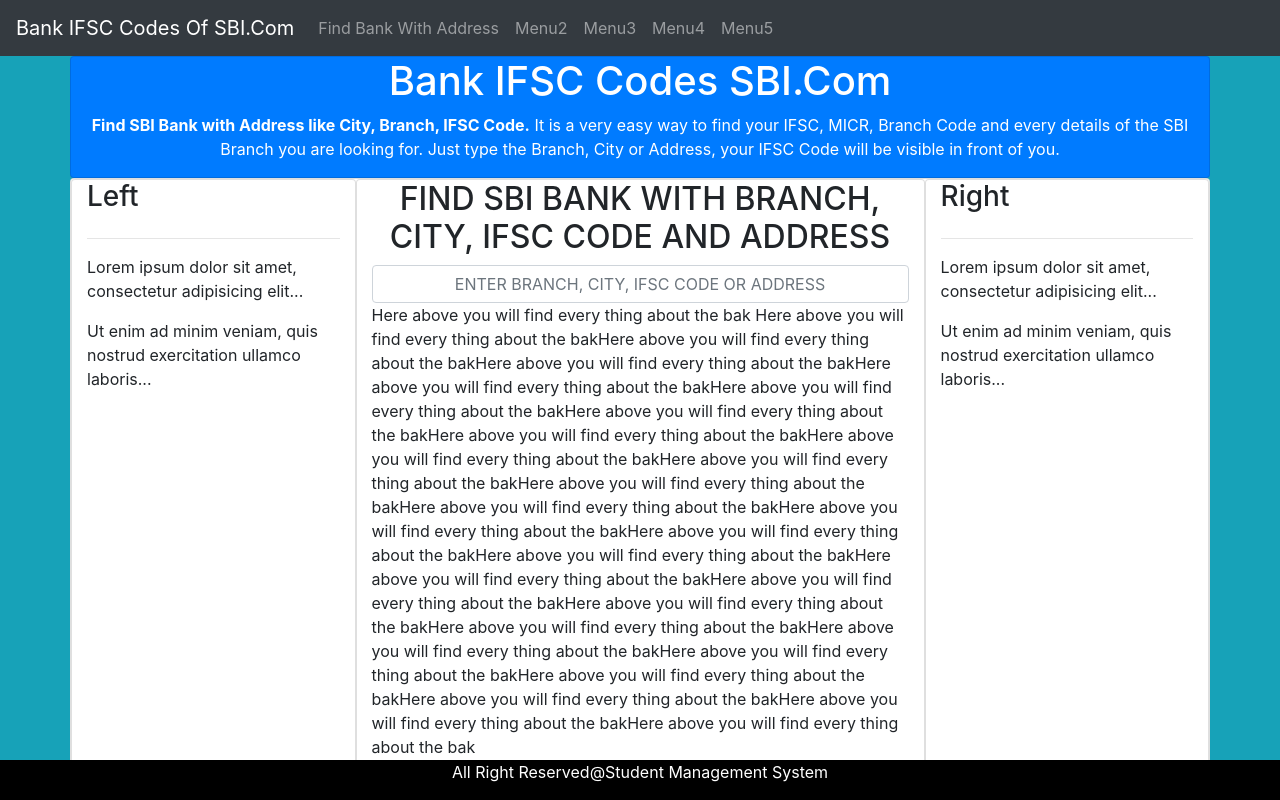
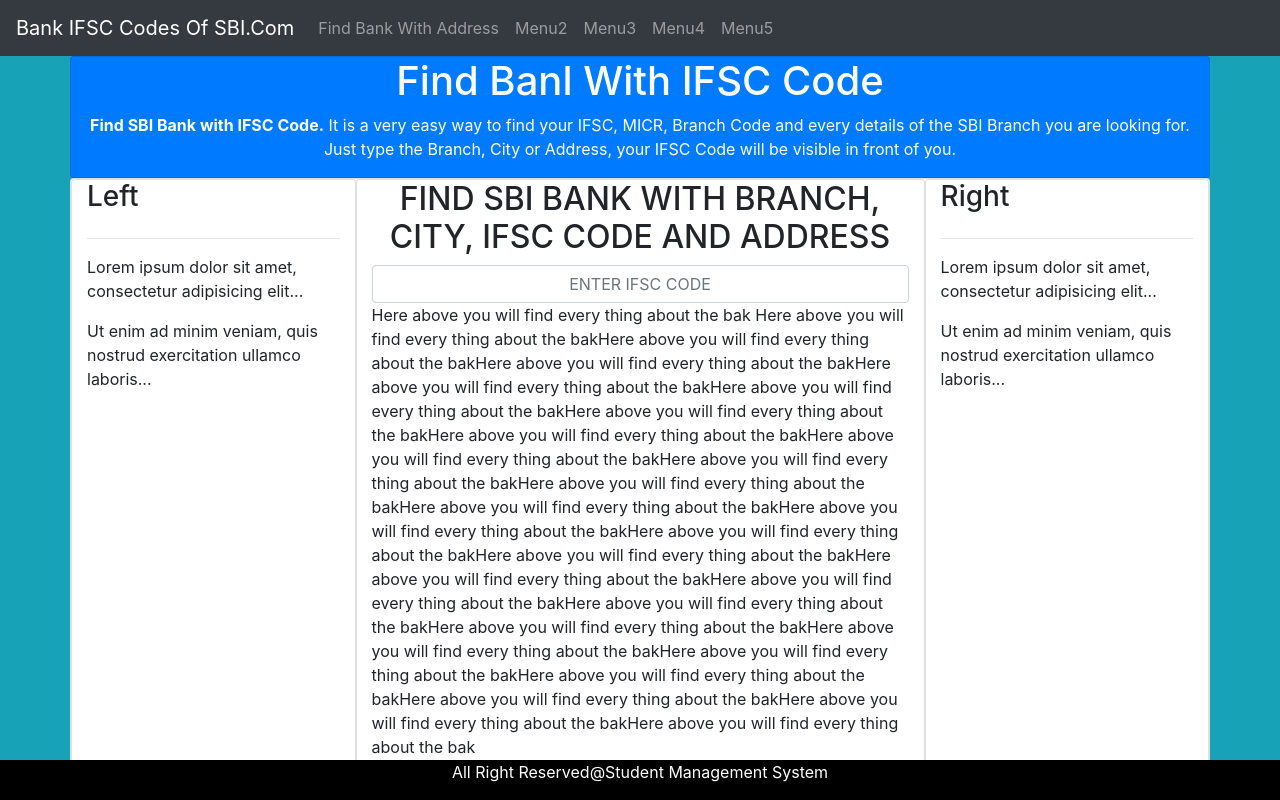
Before and after one commit to babu1982/ifsccode-github.io, a plain HTML site: page index.html in a window 1280 px wide. Drawn offline with nearby package versions, Linux system fonts and the light colour scheme.

Commit message:
Update index.html
change index

```diff
--- a/index.html
+++ b/index.html
@@ -30,8 +30,8 @@
 	</nav>
 	<!-------------Nav Bar End Here --------------------->
 	<div class="container text-center text-white card bg-primary">
-		<h1>Bank IFSC Codes SBI.Com</h1>
-		<p> <b>Find SBI Bank with Address like City, Branch, IFSC Code.</b> It is a very easy way to find your IFSC, MICR, Branch Code and every details of the SBI Branch you are looking for. Just type the Branch, City or Address, your IFSC Code will be visible in front of you.</p>
+		<h1>Find Banl With IFSC Code</h1>
+		<p> <b>Find SBI Bank with  IFSC Code.</b> It is a very easy way to find your IFSC, MICR, Branch Code and every details of the SBI Branch you are looking for. Just type the Branch, City or Address, your IFSC Code will be visible in front of you.</p>
 	</div>
 <div class="container card">
   <div class="row">
@@ -46,7 +46,7 @@
 <h2 class="text-center">FIND SBI BANK WITH BRANCH, CITY, IFSC CODE AND ADDRESS</h2>
 
  	<div>
-		<input class="form-control text-uppercase text-center" type="text" class="from-control" id="search" placeholder="Enter Branch, City, IFSC Code or Address">
+		<input class="form-control text-uppercase text-center" type="text" textlength="11" class="from-control" id="search" placeholder="Enter IFSC Code">
 	</div>
 	<div id="match-list">
 	</div>
```
